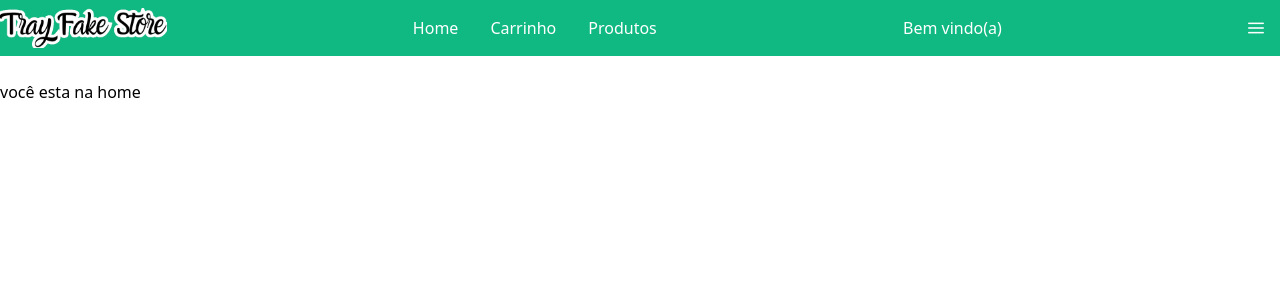
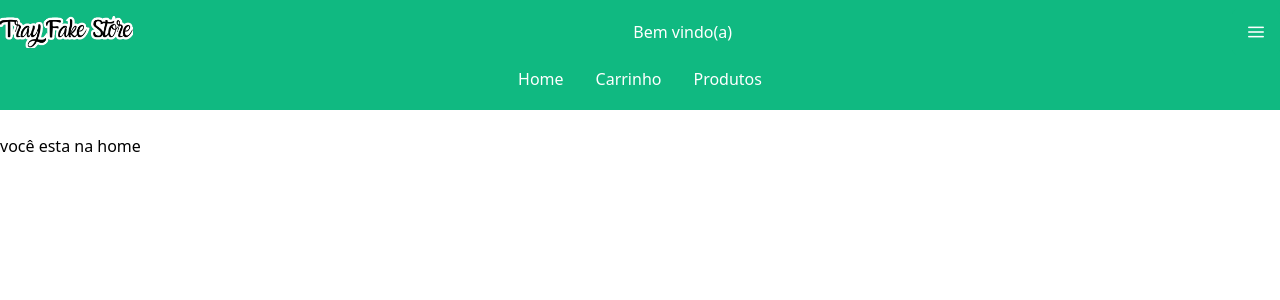
Before and after one commit to lucasfernandes20/fake_store_vue_ts, a Vue app: page / in a window 1280 px wide. Shown: the top 300 px of the page. Built offline with nearby package versions, Linux system fonts and the light colour scheme; no server answers; sample sign-in values are in the browser's storage.

Commit message:
feat: reload userData if page was reloaded and token keep in localstorage

```diff
--- a/src/App.vue
+++ b/src/App.vue
@@ -1,6 +1,21 @@
 <script setup lang="ts">
 import HeaderComponent from '@/components/organisms/HeaderComponent.vue'
-import { RouterView } from 'vue-router'
+import { onMounted } from 'vue';
+import { RouterView, useRouter } from 'vue-router'
+import { useUserStore } from './stores/user/user';
+
+const router = useRouter()
+const userStore = useUserStore()
+
+onMounted(() => {
+  const token = localStorage.getItem('token')
+  if (!token) {
+    router.push('/login')
+  }
+  if (!userStore.userData && token) {
+    userStore.setUser(token).then(() => router.push('/'))
+  }
+})
 
 </script>
 
@@ -11,6 +26,4 @@ import { RouterView } from 'vue-router'
   </main>
 </template>
 
-<style scoped>
-
-</style>
+<style scoped></style>
--- a/src/components/molecules/HeaderNavigation.vue
+++ b/src/components/molecules/HeaderNavigation.vue
@@ -24,6 +24,4 @@
 import Button from 'primevue/button'
 </script>
 
-<style scoped>
-
-</style>
+<style scoped></style>
--- a/src/components/organisms/HeaderComponent.vue
+++ b/src/components/organisms/HeaderComponent.vue
@@ -7,16 +7,24 @@ const userStore = useUserStore()
 </script>
 
 <template>
-  <header class="w-full bg-primary h-14 py-2" v-if="$route.path !== '/login'">
-    <div class="container h-full mx-auto px-2 laptop:px-0 flex items-center justify-between gap-12">
-      <RouterLink to="/" class="h-full">
-        <img src="/src/assets/logo/written.png" alt="logo" class="h-full cursor-pointer" />
-      </RouterLink>
-      <HeaderNavigation />
-      <p class="text-primary-inverse">Bem vindo(a) <span class="underline font-bold cursor-pointer">{{
-        userStore.userData?.name.firstname
-          }}</span></p>
-      <HeaderSideBar />
+  <header class="w-full bg-primary py-2" v-if="$route.path !== '/login'">
+    <div class="container mx-auto px-2 laptop:px-0 flex flex-col">
+      <div class=" flex items-center justify-between gap-12">
+        <RouterLink to="/" class="">
+          <img src="/src/assets/logo/written.png" alt="logo" class="h-8 cursor-pointer" />
+        </RouterLink>
+        <p class="text-primary-inverse">Bem vindo(a)
+          <span class="underline font-bold cursor-pointer">
+            {{
+              userStore.userData?.name.firstname
+            }}
+          </span>
+        </p>
+        <HeaderSideBar />
+      </div>
+      <div class="mx-auto">
+        <HeaderNavigation />
+      </div>
     </div>
   </header>
 </template>
--- a/src/stores/user/user.ts
+++ b/src/stores/user/user.ts
@@ -26,8 +26,7 @@ export const useUserStore = defineStore("user", {
         }
         const token = await userServices.login(login);
         localStorage.setItem("token", token);
-        const userData = await userServices.getUserInfo(1);
-        this.setUser(userData);
+        this.setUser(token);
       } catch (error) {
         this.errorMessage =
           "Ocorreu um erro inesperado. Tente novamente mais tarde.";
@@ -36,8 +35,10 @@ export const useUserStore = defineStore("user", {
       }
     },
 
-    setUser(user: User) {
-      this.userData = user;
+    async setUser(token: string) {
+      if (!token) return;
+      const userData = await userServices.getUserInfo(1);
+      this.userData = userData;
     },
 
     logout() {
```
Also changed, not shown: src/components/molecules/HeaderSideBar.vue (+48 -40 lines).
